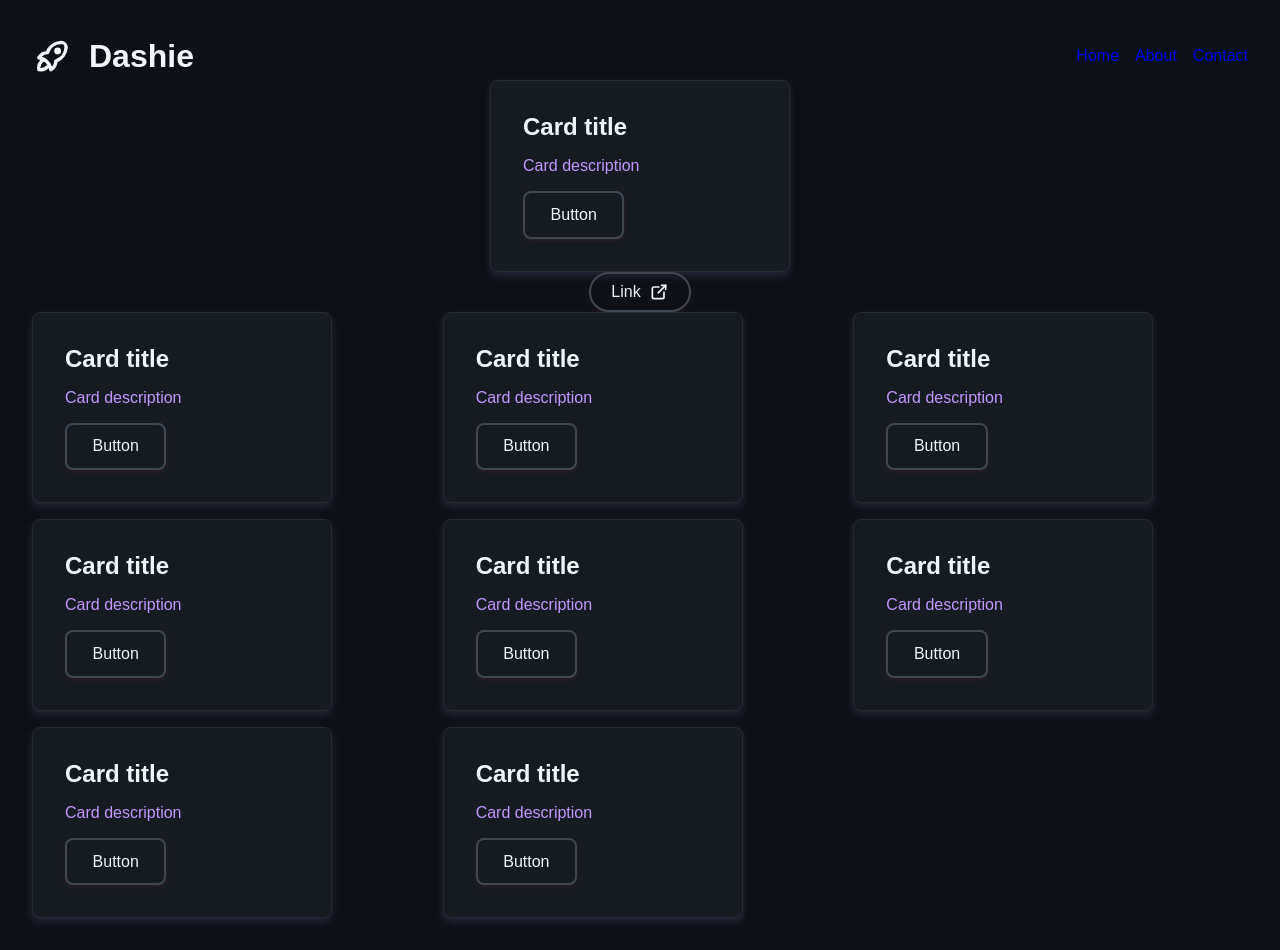
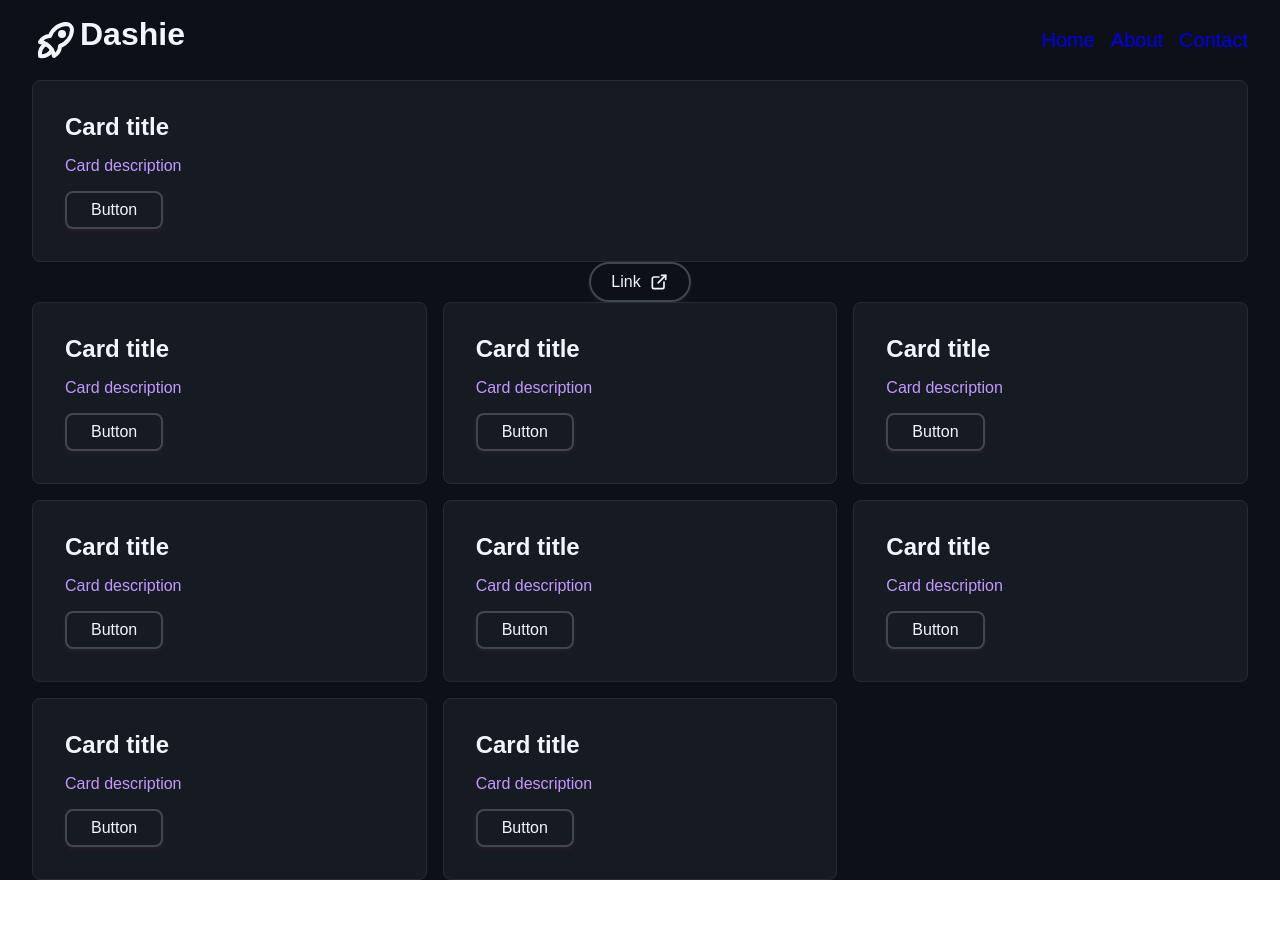
Before and after one commit to froma-dev/dashie, a React (Vite) app: page / in a window 1280 px wide. After the commit the page ends 880 px from the top, so only its background shows below. Built offline with nearby package versions, Linux system fonts and the light colour scheme.

Commit message:
change styles

```diff
--- a/src/App.css
+++ b/src/App.css
@@ -2,7 +2,7 @@
   width: 100%;
   max-width: 1440px;
   margin: 0 auto;
-  padding: 2rem;
+  padding: 0 2rem;
   text-align: center;
   font-family: "Noto Sans HK Variable", sans-serif;
   background-color: var(--surface-base);
--- a/src/components/Button/Button.css
+++ b/src/components/Button/Button.css
@@ -1,6 +1,6 @@
 .button {
     background: inherit;
-    padding: 0.8em 1.6em;
+    padding: 0.5em 1.5em;
     border-radius: 8px;
     color: var(--text-default);
     font-weight: 500;
--- a/src/components/Card/Card.css
+++ b/src/components/Card/Card.css
@@ -5,9 +5,7 @@
     display: flex;
     flex-direction: column;
     align-items: flex-start;
-    max-width: 300px;
     width: 100%;
-    box-shadow: var(--elevation-medium);
     border: 1px solid var(--border-subtle);
     transition: border-color 0.2s ease;
 }
--- a/src/components/Header/Brand.tsx
+++ b/src/components/Header/Brand.tsx
@@ -2,10 +2,10 @@ import { IconRocket } from "@tabler/icons-react";
 
 const Brand = () => {
   return (
-    <>
+    <div className="brand">
       <IconRocket size={48} />
       <h1>Dashie</h1>
-    </>
+    </div>
   );
 };
 
--- a/src/components/Header/Header.css
+++ b/src/components/Header/Header.css
@@ -1,7 +1,15 @@
 .header {
     width: 100%;
+    height: 3rem;
     display: flex;
     flex-direction: row;
     align-items: center;
     gap: 1rem;
+    padding: 1rem 0;
+    box-sizing: content-box;
+
+    .brand {
+        display: flex;
+
+    }
 }
--- a/src/components/Menu/Menu.css
+++ b/src/components/Menu/Menu.css
@@ -1,5 +1,6 @@
 .menu {
     width: 100%;
+    height: 100%;
     display: flex;
     justify-content: flex-end;
     align-items: center;
@@ -9,8 +10,19 @@
         gap: 1rem;
         list-style: none;
 
-        .menu-item {
-            text-decoration: none;
+        li {
+            transition: transform 0.3s ease-in-out;
+
+            &:hover {
+                transform: scale(1.025)
+            }
+
+            .menu-item {
+                text-decoration: none;
+                font-size: 1.25rem;
+                font-weight: 400;
+            }
         }
+
     }
 }
```
